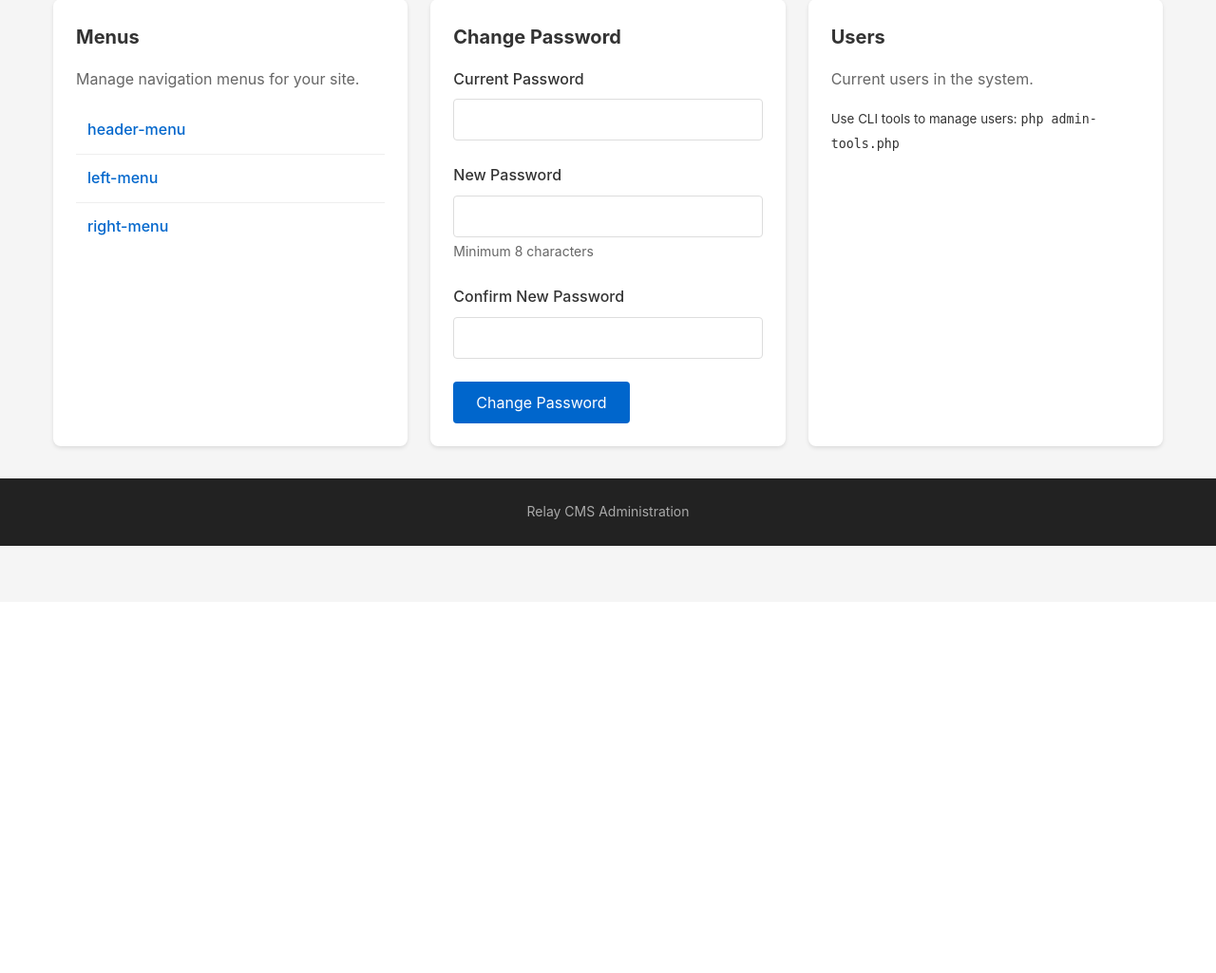
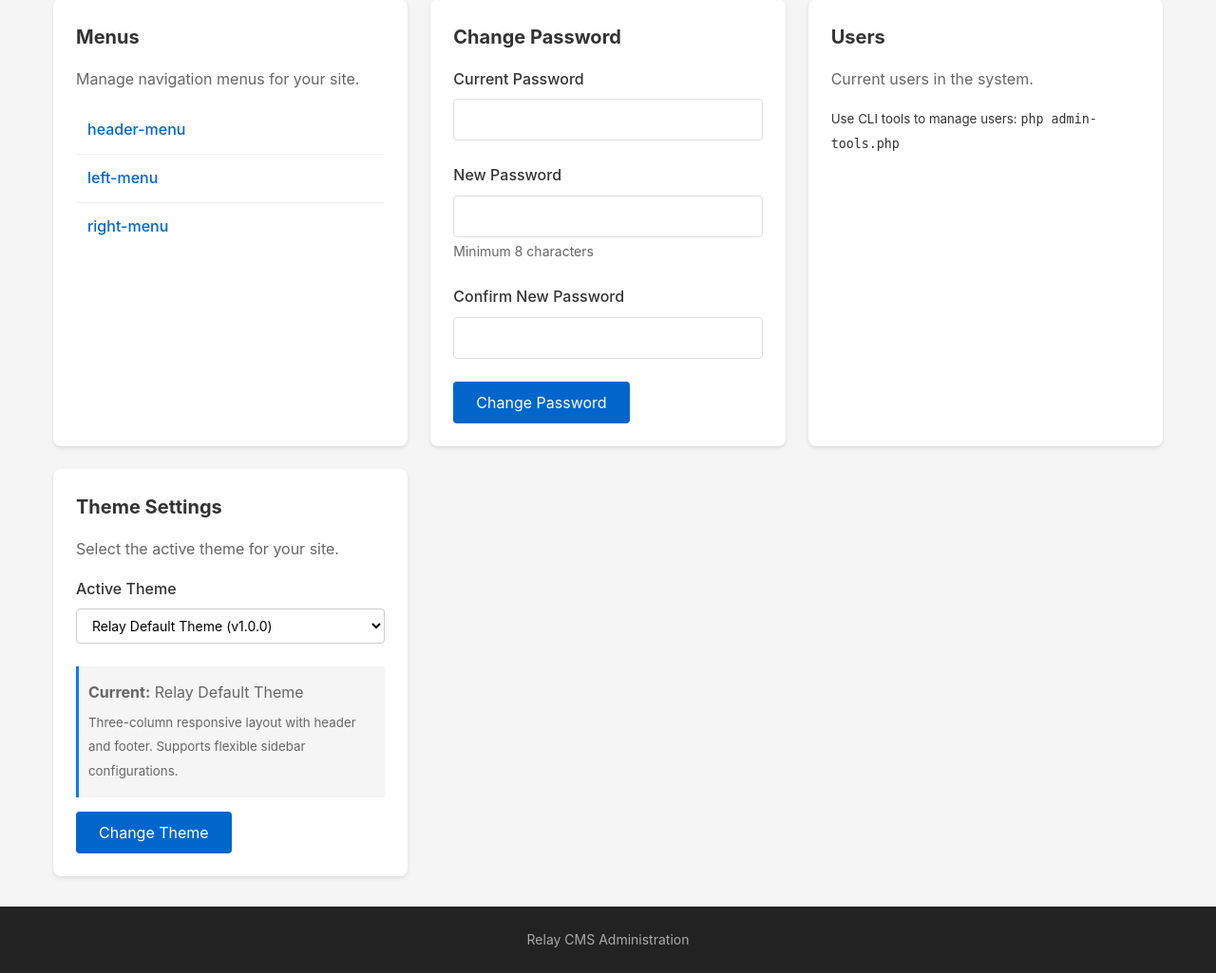
Before and after one commit to kevjava/relay, a PHP site: page /admin.php in a window 1280 px wide. Shown: the part 166-1191 px from the top of the page at 95% size. Before the commit the page ends 741 px from the top, so only its background shows below. Run offline with PHP 8.4, Linux system fonts and the light colour scheme; the visitor is signed in with stand-in values (Sample User, id 1).

Commit message:
Support for multiple themes installed.

```diff
--- a/admin.php
+++ b/admin.php
@@ -11,6 +11,8 @@ require_once __DIR__ . '/lib/auth.php';
 require_once __DIR__ . '/lib/content.php';
 require_once __DIR__ . '/lib/menu.php';
 require_once __DIR__ . '/lib/csrf.php';
+require_once __DIR__ . '/lib/settings.php';
+require_once __DIR__ . '/lib/theme.php';
 
 // Start session
 auth_init_session();
@@ -63,6 +65,27 @@ if ($_SERVER['REQUEST_METHOD'] === 'POST') {
                 $message = 'Password changed successfully.';
             } else {
                 $error = 'Failed to change password. Check your current password.';
+            }
+        }
+    }
+
+    // Change theme action
+    if ($action === 'change-theme') {
+        auth_require_login();
+
+        if (!csrf_validate_token($_POST['csrf_token'] ?? '')) {
+            $error = 'Invalid CSRF token.';
+        } else {
+            $new_theme = $_POST['theme'] ?? '';
+
+            if (theme_validate($new_theme)) {
+                if (theme_set_active($new_theme)) {
+                    $message = 'Theme changed successfully to ' . htmlspecialchars($new_theme) . '.';
+                } else {
+                    $error = 'Failed to save theme setting.';
+                }
+            } else {
+                $error = 'Invalid theme selected.';
             }
         }
     }
@@ -255,6 +278,53 @@ foreach ($users as $username => $user_data): ?>
                         </ul>
                         <small>Use CLI tools to manage users: <code>php admin-tools.php</code></small>
                     </div>
+
+                    <div class="relay-admin-card">
+                        <h3>Theme Settings</h3>
+                        <p>Select the active theme for your site.</p>
+
+                        <?php
+                        $available_themes = theme_list_available();
+                        $active_theme = theme_get_active();
+                        $active_metadata = theme_get_metadata($active_theme);
+                        ?>
+
+                        <?php if (!empty($available_themes)): ?>
+                            <form method="post" action="/admin.php?action=change-theme">
+                                <?php echo csrf_token_field(); ?>
+
+                                <div class="relay-form-group">
+                                    <label for="theme">Active Theme</label>
+                                    <select id="theme" name="theme" class="relay-select">
+                                        <?php foreach ($available_themes as $theme_name):
+                                            $metadata = theme_get_metadata($theme_name);
+                                            $selected = ($theme_name === $active_theme) ? 'selected' : '';
+                                        ?>
+                                            <option value="<?php echo htmlspecialchars($theme_name); ?>" <?php echo $selected; ?>>
+                                                <?php echo htmlspecialchars($metadata['name'] ?? $theme_name); ?>
+                                                <?php if (isset($metadata['version'])): ?>
+                                                    (v<?php echo htmlspecialchars($metadata['version']); ?>)
+                                                <?php endif; ?>
+                                            </option>
+                                        <?php endforeach; ?>
+                                    </select>
+                                </div>
+
+                                <?php if ($active_metadata): ?>
+                                    <div class="relay-theme-info">
+                                        <p><strong>Current:</strong> <?php echo htmlspecialchars($active_metadata['name']); ?></p>
+                                        <?php if (isset($active_metadata['description'])): ?>
+                                            <p><small><?php echo htmlspecialchars($active_metadata['description']); ?></small></p>
+                                        <?php endif; ?>
+                                    </div>
+                                <?php endif; ?>
+
+                                <button type="submit" class="relay-button relay-button-primary">Change Theme</button>
+                            </form>
+                        <?php else: ?>
+                            <p class="relay-message relay-message-warning">No themes available. Create a theme in the <code>themes/</code> directory.</p>
+                        <?php endif; ?>
+                    </div>
                 </div>
 
             <?php elseif ($action === 'edit-menu'): ?>
--- a/assets/css/admin.css
+++ b/assets/css/admin.css
@@ -399,3 +399,32 @@ body.relay-admin {
         margin-left: 0 !important;
     }
 }
+
+/* Theme Settings */
+.relay-theme-info {
+    background: #f5f5f5;
+    border-left: 3px solid #007bff;
+    padding: 10px;
+    margin: 15px 0;
+}
+
+.relay-theme-info p {
+    margin: 5px 0;
+}
+
+.relay-select {
+    width: 100%;
+    padding: 8px 12px;
+    border: 1px solid #ccc;
+    border-radius: 4px;
+    font-size: 14px;
+    font-family: inherit;
+    background-color: white;
+    cursor: pointer;
+}
+
+.relay-select:focus {
+    outline: none;
+    border-color: #007bff;
+    box-shadow: 0 0 0 2px rgba(0, 123, 255, 0.1);
+}
--- /dev/null
+++ b/config/settings.json
@@ -0,0 +1,5 @@
+{
+    "active_theme": "default",
+    "site_name": "Relay CMS",
+    "timezone": "America/New_York"
+}
--- /dev/null
+++ b/lib/settings.php
@@ -0,0 +1,107 @@
+<?php
+/**
+ * Settings Management Library
+ *
+ * Handles site-wide configuration including active theme selection.
+ */
+
+// Define settings file constant
+define('RELAY_SETTINGS_FILE', __DIR__ . '/../config/settings.json');
+
+/**
+ * Load settings from JSON file
+ *
+ * @return array Settings data with defaults
+ */
+function settings_load(): array {
+    $defaults = [
+        'active_theme' => 'default',
+        'site_name' => 'Relay CMS',
+        'timezone' => 'America/New_York'
+    ];
+
+    if (!file_exists(RELAY_SETTINGS_FILE)) {
+        return $defaults;
+    }
+
+    $json = file_get_contents(RELAY_SETTINGS_FILE);
+    $settings = json_decode($json, true);
+
+    if (!is_array($settings)) {
+        return $defaults;
+    }
+
+    // Merge with defaults to ensure all keys exist
+    return array_merge($defaults, $settings);
+}
+
+/**
+ * Save settings to JSON file
+ *
+ * @param array $settings Settings data to save
+ * @return bool Success status
+ */
+function settings_save(array $settings): bool {
+    // Validate settings structure
+    if (!settings_validate($settings)) {
+        return false;
+    }
+
+    // Create directory if it doesn't exist
+    $dir = dirname(RELAY_SETTINGS_FILE);
+    if (!is_dir($dir)) {
+        mkdir($dir, 0755, true);
+    }
+
+    $json = json_encode($settings, JSON_PRETTY_PRINT | JSON_UNESCAPED_SLASHES);
+    return file_put_contents(RELAY_SETTINGS_FILE, $json, LOCK_EX) !== false;
+}
+
+/**
+ * Validate settings data structure
+ *
+ * @param array $settings Settings data to validate
+ * @return bool True if valid
+ */
+function settings_validate(array $settings): bool {
+    // Required fields
+    $required = ['active_theme', 'site_name', 'timezone'];
+
+    foreach ($required as $field) {
+        if (!isset($settings[$field]) || !is_string($settings[$field])) {
+            return false;
+        }
+    }
+
+    // Validate active_theme format (alphanumeric, dash, underscore)
+    if (!preg_match('/^[a-zA-Z0-9_-]+$/', $settings['active_theme'])) {
+        return false;
+    }
+
+    return true;
+}
+
+/**
+ * Get a specific setting value
+ *
+ * @param string $key Setting key
+ * @param mixed $default Default value if not found
+ * @return mixed Setting value or default
+ */
+function settings_get(string $key, mixed $default = null): mixed {
+    $settings = settings_load();
+    return $settings[$key] ?? $default;
+}
+
+/**
+ * Set a specific setting value
+ *
+ * @param string $key Setting key
+ * @param mixed $value Setting value
+ * @return bool Success status
+ */
+function settings_set(string $key, mixed $value): bool {
+    $settings = settings_load();
+    $settings[$key] = $value;
+    return settings_save($settings);
+}
--- a/lib/theme.php
+++ b/lib/theme.php
@@ -7,8 +7,49 @@
  * via the 'template' frontmatter field in markdown files.
  */
 
-// Define theme directory constant
+// Define theme directory constants
 define('RELAY_THEME_DIR', __DIR__ . '/../theme');
+define('RELAY_THEMES_DIR', __DIR__ . '/../themes');
+
+/**
+ * Get the active theme directory path
+ *
+ * Returns the active theme directory based on settings.json.
+ * Falls back to legacy theme/ directory if themes/ doesn't exist.
+ *
+ * @return string Absolute path to active theme directory
+ */
+function theme_get_active_dir(): string {
+    // Check if multi-theme structure exists
+    if (!is_dir(RELAY_THEMES_DIR)) {
+        // Fallback to legacy single theme directory
+        return RELAY_THEME_DIR;
+    }
+
+    // Load settings to get active theme
+    require_once __DIR__ . '/settings.php';
+    $active_theme = settings_get('active_theme', 'default');
+
+    // Sanitize theme name
+    if (!preg_match('/^[a-zA-Z0-9_-]+$/', $active_theme)) {
+        $active_theme = 'default';
+    }
+
+    $theme_path = RELAY_THEMES_DIR . '/' . $active_theme;
+
+    // Verify theme directory exists
+    if (!is_dir($theme_path)) {
+        // Fallback to default theme
+        $theme_path = RELAY_THEMES_DIR . '/default';
+
+        // If default doesn't exist, use legacy
+        if (!is_dir($theme_path)) {
+            return RELAY_THEME_DIR;
+        }
+    }
+
+    return $theme_path;
+}
 
 /**
  * Sanitize template name to prevent path traversal attacks
@@ -55,7 +96,7 @@ function theme_get_template_path(string $template): string|false {
     }
 
     // Build template path
-    $template_path = RELAY_THEME_DIR . '/templates/' . $sanitized . '.html';
+    $template_path = theme_get_active_dir() . '/templates/' . $sanitized . '.html';
 
     // Resolve real path
     $real_path = realpath($template_path);
@@ -66,7 +107,7 @@ function theme_get_template_path(string $template): string|false {
     }
 
     // Verify the resolved path is within theme/templates directory
-    $theme_templates_real = realpath(RELAY_THEME_DIR . '/templates');
+    $theme_templates_real = realpath(theme_get_active_dir() . '/templates');
 
     if ($theme_templates_real === false || !str_starts_with($real_path, $theme_templates_real)) {
         return false;
@@ -112,7 +153,7 @@ function theme_render_template(string $template, array $variables): void {
         // If main template also doesn't exist, fatal error
         if ($template_path === false) {
             http_response_code(500);
-            die('Template system error: main template not found at ' . RELAY_THEME_DIR . '/templates/main.html');
+            die('Template system error: main template not found at ' . theme_get_active_dir() . '/templates/main.html');
         }
     }
 
@@ -123,3 +164,171 @@ function theme_render_template(string $template, array $variables): void {
     // Template has access to all extracted variables and global scope
     require $template_path;
 }
+
+/**
+ * Get list of available themes
+ *
+ * @return array Array of theme names
+ */
+function theme_list_available(): array {
+    // If themes directory doesn't exist, return legacy theme
+    if (!is_dir(RELAY_THEMES_DIR)) {
+        return ['legacy'];
+    }
+
+    $themes = [];
+    $dir = opendir(RELAY_THEMES_DIR);
+
+    if ($dir === false) {
+        return [];
+    }
+
+    while (($entry = readdir($dir)) !== false) {
+        // Skip hidden files and parent directories
+        if ($entry[0] === '.') {
+            continue;
+        }
+
+        $theme_path = RELAY_THEMES_DIR . '/' . $entry;
+
+        // Only include directories with theme.json
+        if (is_dir($theme_path) && file_exists($theme_path . '/theme.json')) {
+            $themes[] = $entry;
+        }
+    }
+
+    closedir($dir);
+    sort($themes);
+
+    return $themes;
+}
+
+/**
+ * Load theme metadata from theme.json
+ *
+ * @param string $theme_name Theme name
+ * @return array|false Theme metadata or false if not found/invalid
+ */
+function theme_get_metadata(string $theme_name): array|false {
+    // Sanitize theme name
+    if (!preg_match('/^[a-zA-Z0-9_-]+$/', $theme_name)) {
+        return false;
+    }
+
+    // Handle legacy theme
+    if ($theme_name === 'legacy') {
+        return [
+            'name' => 'Legacy Theme',
+            'description' => 'Original single-theme installation',
+            'version' => '1.0.0',
+            'author' => 'Relay CMS',
+            'templates' => ['main', 'simple'],
+            'default_template' => 'main'
+        ];
+    }
+
+    $metadata_path = RELAY_THEMES_DIR . '/' . $theme_name . '/theme.json';
+
+    if (!file_exists($metadata_path)) {
+        return false;
+    }
+
+    $json = file_get_contents($metadata_path);
+    $metadata = json_decode($json, true);
+
+    if (!is_array($metadata)) {
+        return false;
+    }
+
+    // Validate required fields
+    $required = ['name', 'version', 'templates'];
+    foreach ($required as $field) {
+        if (!isset($metadata[$field])) {
+            return false;
+        }
+    }
+
+    return $metadata;
+}
+
+/**
+ * Validate theme structure
+ *
+ * Checks if theme has required directories and files.
+ *
+ * @param string $theme_name Theme name
+ * @return bool True if valid theme structure
+ */
+function theme_validate(string $theme_name): bool {
+    // Sanitize theme name
+    if (!preg_match('/^[a-zA-Z0-9_-]+$/', $theme_name)) {
+        return false;
+    }
+
+    // Legacy theme is always valid if directory exists
+    if ($theme_name === 'legacy') {
+        return is_dir(RELAY_THEME_DIR);
+    }
+
+    $theme_path = RELAY_THEMES_DIR . '/' . $theme_name;
+
+    // Check theme directory exists
+    if (!is_dir($theme_path)) {
+        return false;
+    }
+
+    // Check required files/directories
+    $required = [
+        '/theme.json',
+        '/templates',
+        '/templates/main.html'
+    ];
+
+    foreach ($required as $item) {
+        $full_path = $theme_path . $item;
+
+        if (str_ends_with($item, '.json') || str_ends_with($item, '.html')) {
+            if (!file_exists($full_path)) {
+                return false;
+            }
+        } else {
+            if (!is_dir($full_path)) {
+                return false;
+            }
+        }
+    }
+
+    // Validate metadata
+    return theme_get_metadata($theme_name) !== false;
+}
+
+/**
+ * Get the active theme name
+ *
+ * @return string Active theme name
+ */
+function theme_get_active(): string {
+    // If themes directory doesn't exist, return legacy
+    if (!is_dir(RELAY_THEMES_DIR)) {
+        return 'legacy';
+    }
+
+    require_once __DIR__ . '/settings.php';
+    return settings_get('active_theme', 'default');
+}
+
+/**
+ * Set the active theme
+ *
+ * @param string $theme_name Theme name to activate
+ * @return bool Success status
+ */
+function theme_set_active(string $theme_name): bool {
+    // Validate theme exists and is valid
+    if (!theme_validate($theme_name)) {
+        return false;
+    }
+
+    require_once __DIR__ . '/settings.php';
+    return settings_set('active_theme', $theme_name);
+}
```
Also changed, not shown: migrate-to-multi-theme.php (added, +132 -0 lines), themes/default/templates/main.html (added, +93 -0 lines), themes/default/templates/simple.html (added, +71 -0 lines), themes/default/theme.json (added, +17 -0 lines), config/header-menu.json (indentation only), themes/default/README.md (added).
